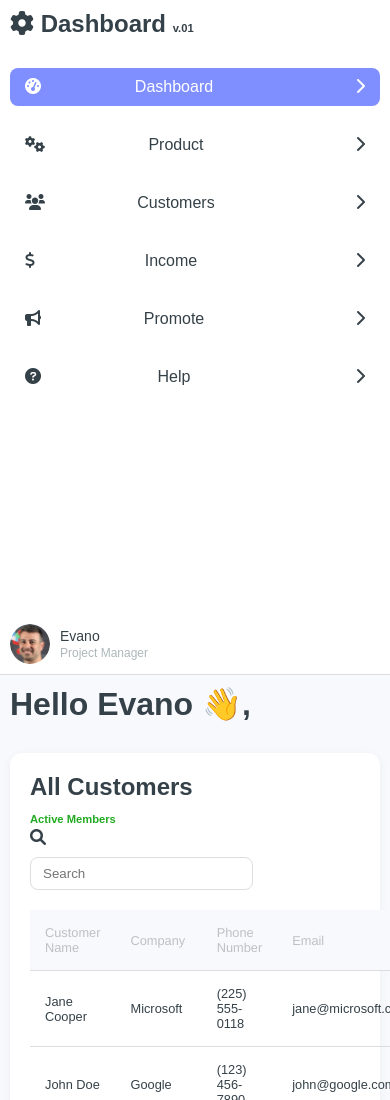
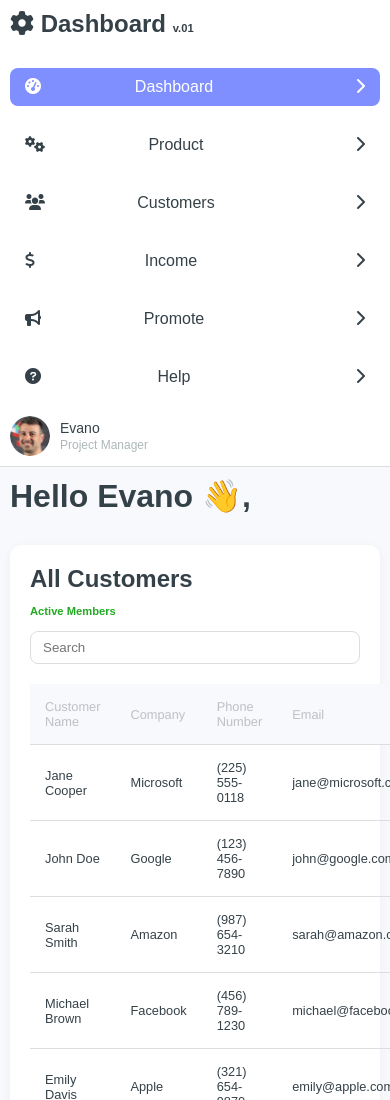
Before and after one commit to tinsaye-simeneh/crm_dashboard, a plain HTML site: page index.html in a window 390 px wide. Shown: the top 1100 px of the page. Drawn offline with Linux system fonts and the light colour scheme.

Commit message:
Refactor search input in index.html and styles.css

```diff
--- a/index.html
+++ b/index.html
@@ -73,14 +73,8 @@
 
               <span class="customers__subtitle">Active Members</span>
             </h2>
-            <div class="customers__search-wrapper">
-              <i class="fas fa-search"></i>
-              <input
-                class="customers__search"
-                type="text"
-                placeholder="Search"
-              />
-            </div>
+
+            <input class="customers__search" type="text" placeholder="Search" />
           </div>
           <table class="customers__table">
             <thead>
--- a/styles.css
+++ b/styles.css
@@ -229,6 +229,10 @@ body {
     padding: 10px;
   }
 
+  .dashboard__footer {
+    margin-top: 0;
+  }
+
   .dashboard__content {
     padding: 10px;
   }
```
